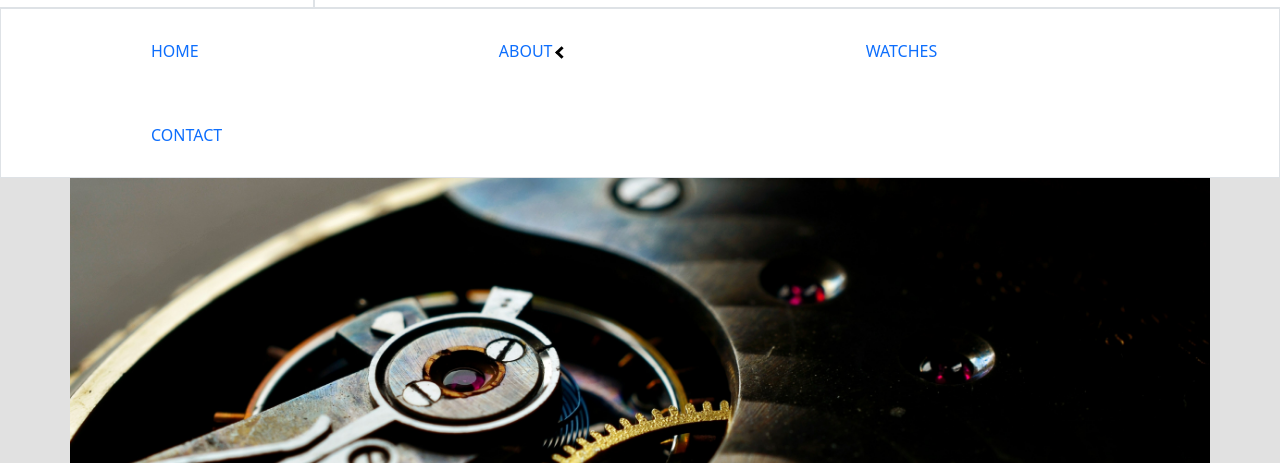
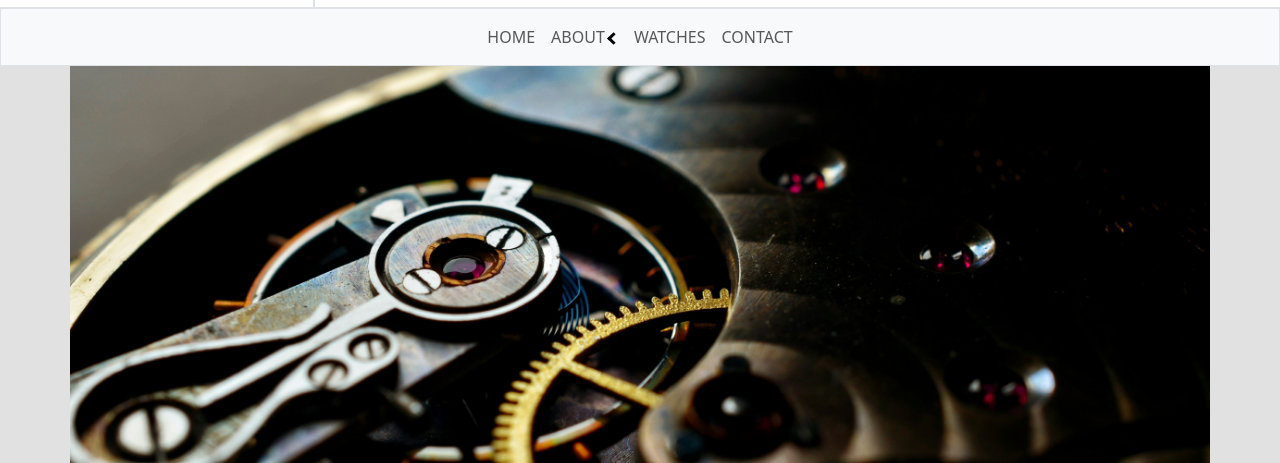
Before and after one commit to Pietu123/R0244_12_nettisivut, a plain HTML site: page about.html in a window 1280 px wide. Shown: the part 116-579 px from the top of the page. Drawn offline with nearby package versions, Linux system fonts and the light colour scheme.

Commit message:
Navbar edited
Navbar edited on all pages

```diff
--- a/Styles/styles.css
+++ b/Styles/styles.css
@@ -15,7 +15,7 @@ h1 {
   font-family: "Snell Roundhand", cursive;
 }
 
-li a {
+/* li a {
   padding-right: 150px;
   padding-left: 150px;
   padding-bottom: 30px;
@@ -29,7 +29,7 @@ ul li a {
 
 ul li a:active {
   color: red;
-}
+} */
 
 /* .resiframe{
   position: absolute;
--- a/about.html
+++ b/about.html
@@ -33,16 +33,27 @@
     </div>
 
     <div class="border">
-      <ul class="nav bg-white">
-        <li class="nav-item"><a href="./index.html">HOME</a></li>
-        <li class="nav-item">
-          <a href="./about.html">ABOUT <i class="arrow left"></i></a>
-        </li>
-        <li class="nav-item"><a href="./watches.html">WATCHES</a></li>
-        <li class="nav-item"><a href="./contact.html">CONTACT</a></li>
-      </ul>
+      <nav class="navbar navbar-expand-sm bg-light navbar-light">
+        <div class="container-fluid justify-content-center">
+          <ul class="navbar-nav">
+            <li class="nav-item">
+              <a class="nav-link" href="./index.html"
+                >HOME</a>
+            </li>
+            <li class="nav-item">
+              <a class="nav-link" href="./about.html">ABOUT <i class="arrow left"></i
+                ></a>
+            </li>
+            <li class="nav-item">
+              <a class="nav-link" href="./watches.html">WATCHES</a>
+            </li>
+            <li class="nav-item">
+              <a class="nav-link" href="./contact.html">CONTACT</a>
+            </li>
+          </ul>
+        </div>
+      </nav>
     </div>
-
     <div class="container">
       <div class="row">
         <div class="col px-0">
```
Also changed, not shown: contact.html (+19 -9 lines), index.html (+68 -18 lines), watches.html (+25 -9 lines), script.js (line endings or trailing spaces).
